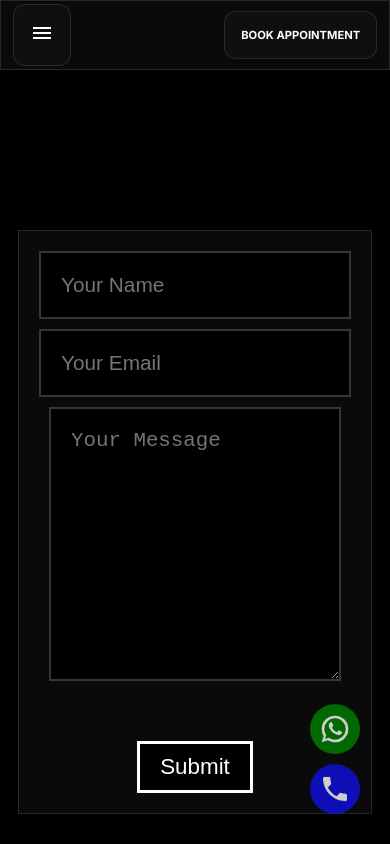
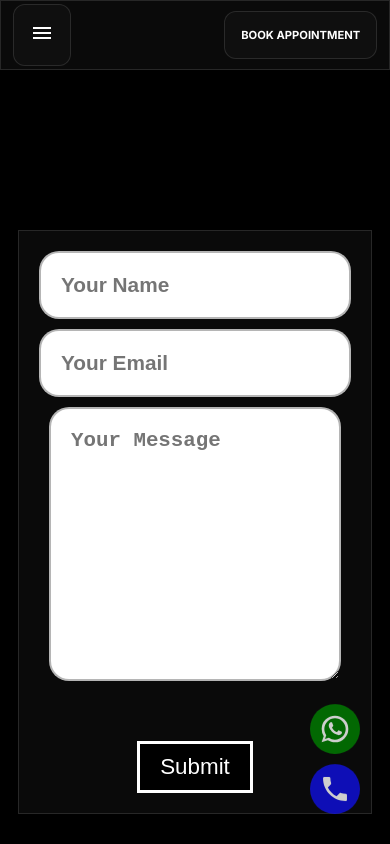
Before and after one commit to AbdulHannan08128/clinic-website, a Next.js app: page /contact in a window 390 px wide. Shown: the top 844 px of the page. Built offline with nearby package versions, Linux system fonts and the light colour scheme.

Commit message:
some details

```diff
--- a/app/contact/page.module.css
+++ b/app/contact/page.module.css
@@ -8,8 +8,15 @@
   grid-template-columns: 1.8fr 1fr;
 }
 .cont .img{
-  background: url(/lap.jpg) no-repeat center center/cover;
-  /* background:red; */
+  /* background: url(/lap.jpg) no-repeat center center/cover;
+  background:red; */
+  background-image:
+            linear-gradient(90deg,
+              transparent,
+              #000), url(
+/lap.jpg);
+background-repeat: no-repeat;
+background-size: cover;
 }
 .cont .form{
   display: grid;
--- a/components/Form-Contact/Form.css
+++ b/components/Form-Contact/Form.css
@@ -12,21 +12,25 @@
 .cform input{
 
    padding: 20px;
-   background-color: black;
-
+   background-color: #fff;
+   color: black;
    outline: none;
 
    font-size: 1.3rem;
    max-width: 400px;
    border: 2px solid rgba(var(--callout-border-rgb), 0.5);
-
+   border-radius: 20px;
+   font-weight: bold;
 }
 .cform textarea{
 
     padding: 20px;
-    background-color: black;
-
+    background-color: #fff;
+    color: black;
+    backdrop-filter: blur(10px);
+    border-radius: 20px;
     outline: none;
+    font-weight: bold;
 
     font-size: 1.3rem;
     max-width: 400px;
@@ -56,7 +60,8 @@
   .cform input{
 
      padding: 20px;
-     background-color: black;
+     background-color: #fff;
+     color: black;
 
      outline: none;
 
@@ -68,7 +73,8 @@
   .cform textarea{
 
       padding: 20px;
-      background-color: black;
+      background-color: #fff;
+      color: black;
 
       outline: none;
 
--- a/components/Form-Contact/Form.js
+++ b/components/Form-Contact/Form.js
@@ -27,6 +27,7 @@ export default function Form(props) {
     event.preventDefault();
     const formData = new FormData(event.target);
     let URL = props.URL;
+
     post(URL, formData, (data) => {
       if (data.data.status == "NL") {
         setError(["Write Name Properly"]);
```
